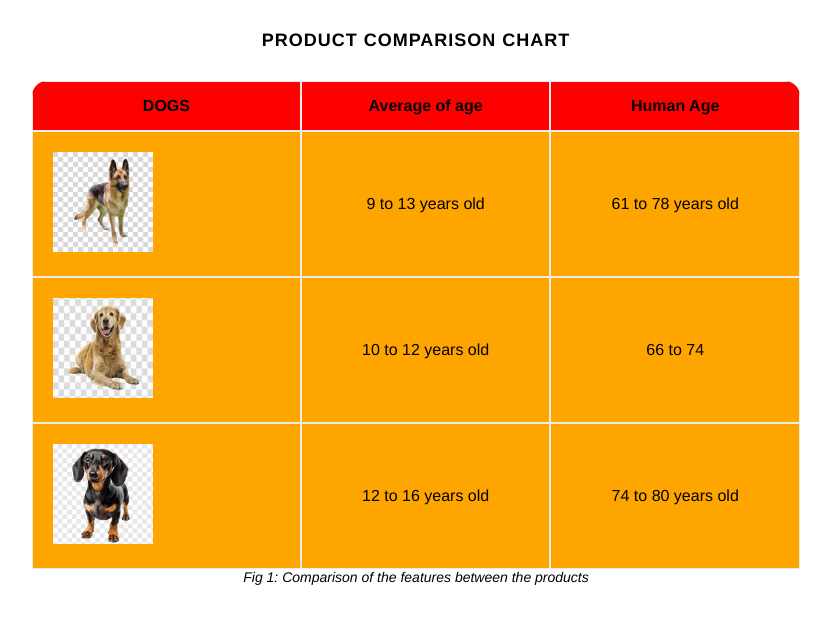
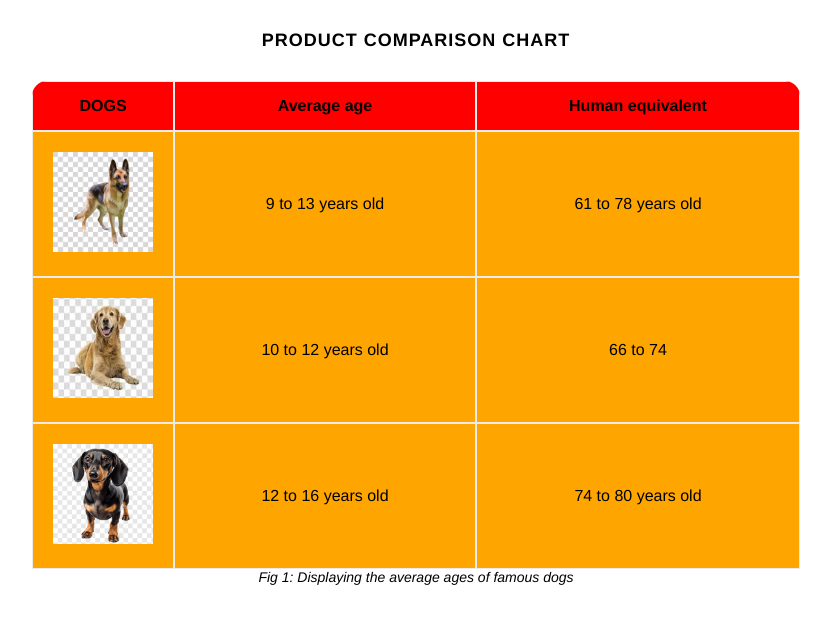
Before and after one commit to pedroevaristo17/html-tables-example, a plain HTML site: page index3.html in a window 1280 px wide. Shown: the whole page, without its empty margins (224-1055 px from the left). Drawn offline with Linux system fonts and the light colour scheme.

Commit message:
Everything is done

```diff
--- a/index3.html
+++ b/index3.html
@@ -12,12 +12,12 @@
     <h2 id="weeklyCourseSchedule">Product Comparison Chart</h2>
     <div class="table-wrapper">
         <table aria-labelledby="weeklyCourseSchedule">
-            <caption>Fig 1: Comparison of the features between the products</caption>
+            <caption>Fig 1: Displaying the average ages of famous dogs</caption>
             <thead>
                 <tr>
                     <th id="course" scope="col"> DOGS</th>
-                    <th id="Average age" scope="col"> Average of age</th>
-                    <th id="Human age" scope="col">Human Age</th>
+                    <th id="Average age" scope="col"> Average age</th>
+                    <th id="Human age" scope="col">Human equivalent</th>
                 </tr>
             </thead>
             <tbody>
--- a/main3.css
+++ b/main3.css
@@ -83,7 +83,7 @@ tfoot tr td {
 /* Body Row Styles in Table Body */
 table tbody tr th {
     color: black; /* Color for body row headers */
-    width: 35%;
+    width: 15%;
     padding: 20px;
     text-align: left;
 }
```
